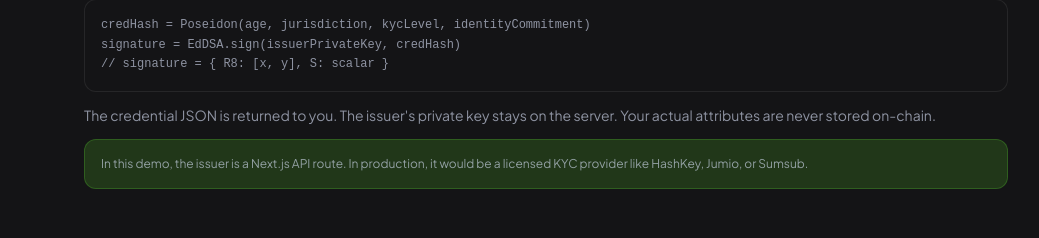
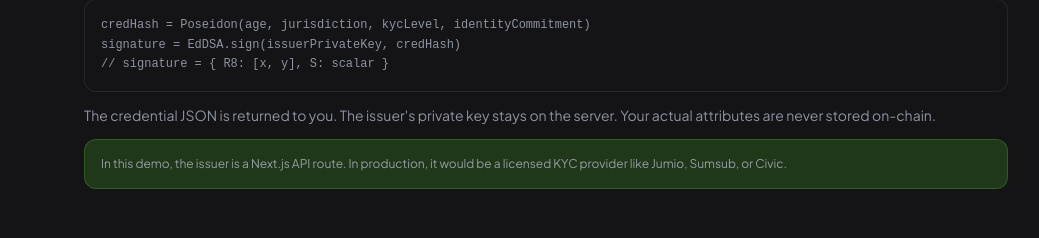
Before and after one commit to Allen-Saji/zkpass, a Next.js app in the folder frontend/: page /how-it-works in a window 1280 px wide. Shown: the part 1048-1286 px from the top of the page, without its empty margins (120-1159 px from the left). Built offline with nearby package versions, Linux system fonts and the light colour scheme.

Commit message:
fix: replace HashKey with actual KYC providers (Jumio, Sumsub, Civic)

```diff
--- a/frontend/src/app/how-it-works/page.tsx
+++ b/frontend/src/app/how-it-works/page.tsx
@@ -70,7 +70,7 @@ signature = EdDSA.sign(issuerPrivateKey, credHash)
           </p>
           <Callout type="info">
             In this demo, the issuer is a Next.js API route. In production, it would be a licensed
-            KYC provider like HashKey, Jumio, or Sumsub.
+            KYC provider like Jumio, Sumsub, or Civic.
           </Callout>
         </Section>
 
--- a/frontend/src/app/issue/page.tsx
+++ b/frontend/src/app/issue/page.tsx
@@ -86,7 +86,7 @@ export default function IssuePage() {
           </div>
 
           <p className="text-xs text-text-muted mb-6">
-            In production, this would be a licensed KYC provider (e.g., HashKey, Jumio).
+            In production, this would be a licensed KYC provider (e.g., Jumio, Sumsub, Civic).
             The credential is signed server-side with the issuer&apos;s private key.
           </p>
 
```
